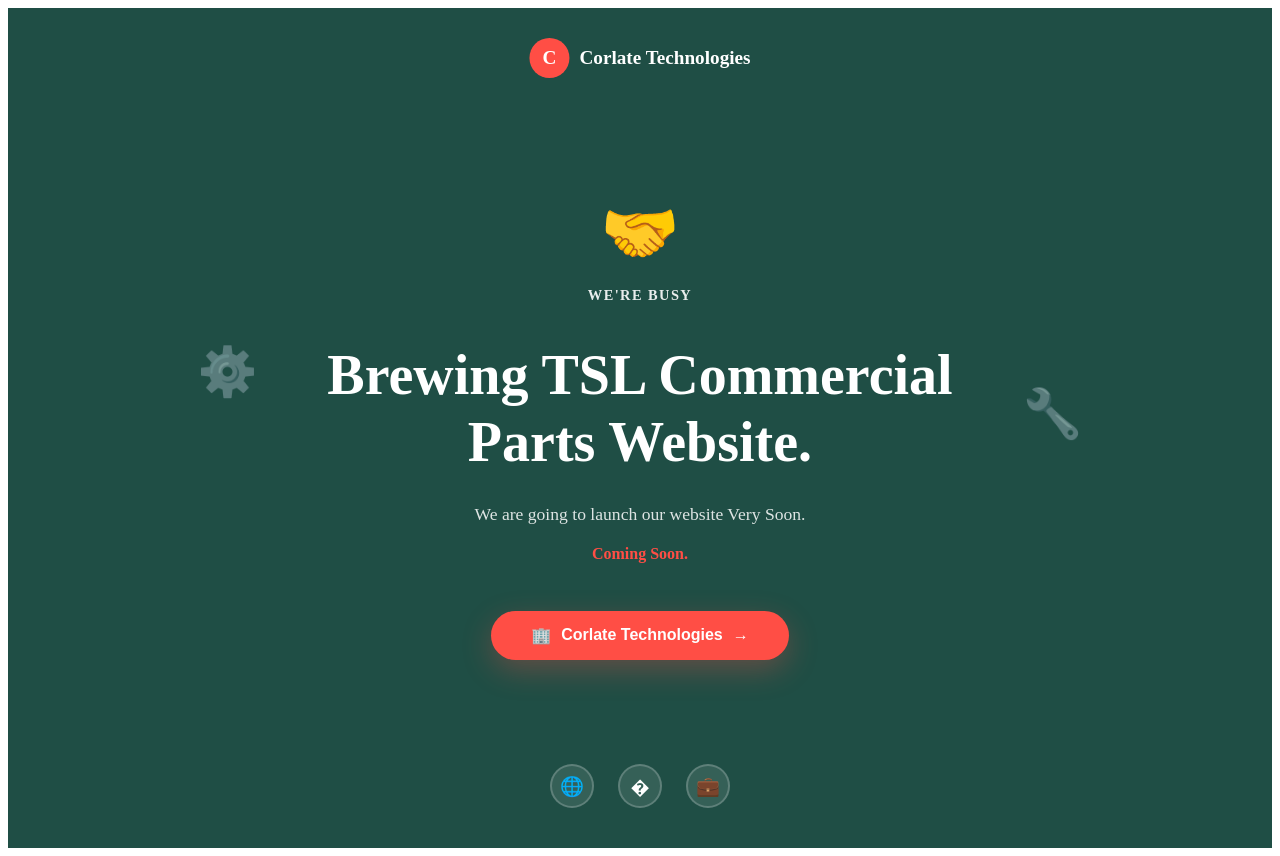
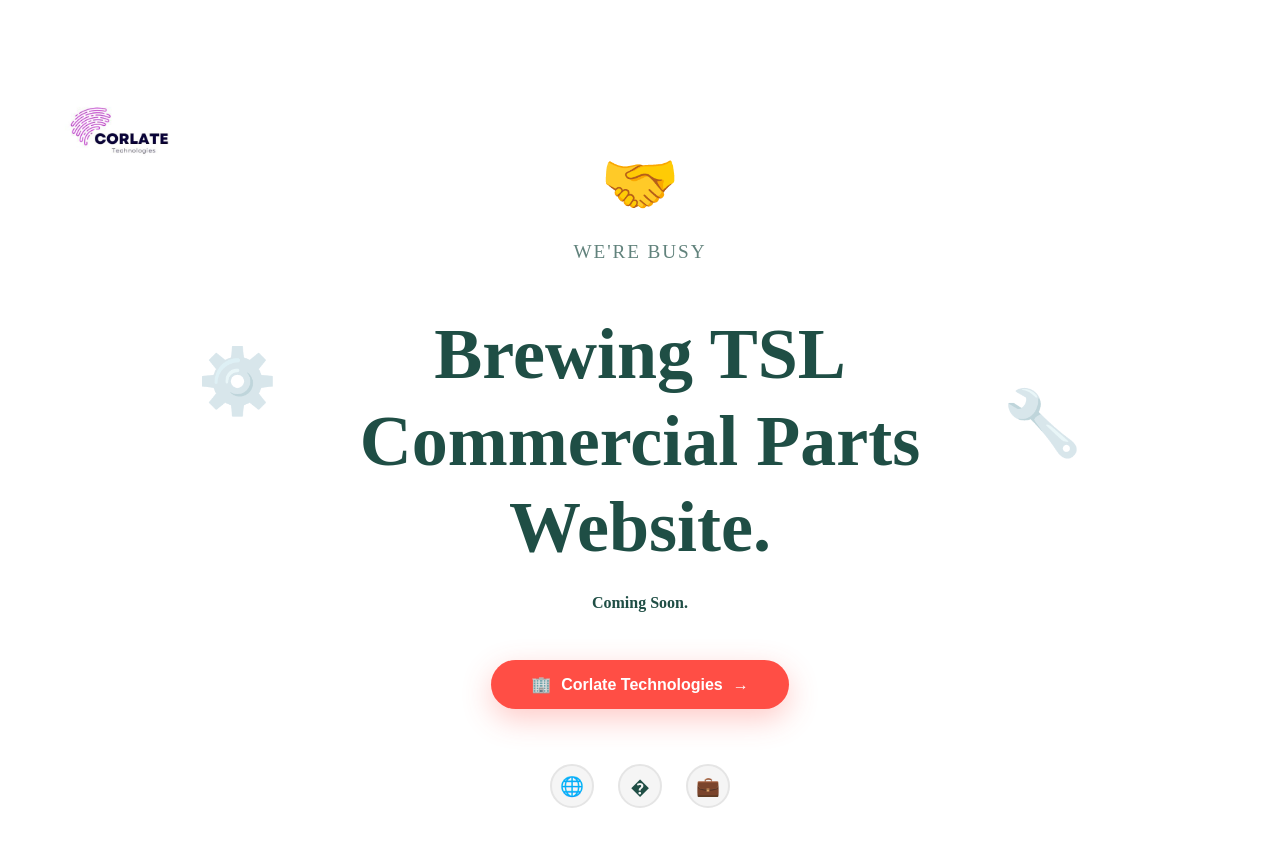
Before and after one commit to corlatetechnologies-stack/lewis, a React app in the folder tslcparts-coming-soon/: page / in a window 1280 px wide. Built offline with nearby package versions, Linux system fonts and the light colour scheme.

Commit message:
Move logo to left corner, update text hierarchy - make main heading bigger and bolder

```diff
--- a/tslcparts-coming-soon/src/components/ComingSoonBanner.js
+++ b/tslcparts-coming-soon/src/components/ComingSoonBanner.js
@@ -4,7 +4,7 @@
     const styles = {
         container: {
             minHeight: '100vh',
-            backgroundColor: '#1f4e45',
+            backgroundColor: '#ffffff',
             display: 'flex',
             flexDirection: 'column',
             justifyContent: 'center',
@@ -16,28 +16,13 @@
         header: {
             position: 'absolute',
             top: '30px',
-            left: '50%',
-            transform: 'translateX(-50%)',
-            display: 'flex',
-            alignItems: 'center',
-            gap: '10px',
+            left: '40px',
+            zIndex: 10,
         },
-        headerCircle: {
-            width: '40px',
-            height: '40px',
-            backgroundColor: '#FF4E45',
-            borderRadius: '50%',
-            display: 'flex',
-            alignItems: 'center',
-            justifyContent: 'center',
-            color: '#ffffff',
-            fontSize: '1.2rem',
-            fontWeight: 'bold',
-        },
-        headerText: {
-            fontSize: '1.2rem',
-            fontWeight: '600',
-            color: '#ffffff',
+        headerLogo: {
+            height: '180px',
+            width: 'auto',
+            objectFit: 'contain',
         },
         content: {
             position: 'relative',
@@ -50,47 +35,45 @@
             marginBottom: '1rem',
         },
         smallText: {
-            fontSize: '0.9rem',
-            fontWeight: '600',
-            color: '#ffffff',
+            fontSize: '1.2rem',
+            fontWeight: '500',
+            color: '#1f4e45',
             marginBottom: '1rem',
             letterSpacing: '0.1em',
             textTransform: 'uppercase',
-            opacity: 0.9,
+            opacity: 0.7,
         },
         mainHeading: {
-            fontSize: '3.5rem',
-            fontWeight: 'bold',
-            color: '#ffffff',
+            fontSize: '4.5rem',
+            fontWeight: '900',
+            color: '#1f4e45',
             marginBottom: '1.5rem',
             lineHeight: '1.2',
         },
         decorativeEmoji1: {
             position: 'absolute',
-            fontSize: '3rem',
+            fontSize: '4rem',
             left: '15%',
             top: '40%',
-            opacity: 0.5,
-            filter: 'grayscale(50%)',
+            opacity: 0.3,
         },
         decorativeEmoji2: {
             position: 'absolute',
-            fontSize: '3rem',
+            fontSize: '4rem',
             right: '15%',
             top: '45%',
-            opacity: 0.5,
-            filter: 'grayscale(50%)',
+            opacity: 0.3,
         },
         description: {
             fontSize: '1.1rem',
-            color: '#ffffff',
+            color: '#1f4e45',
             marginBottom: '1rem',
             lineHeight: '1.6',
-            opacity: 0.85,
+            opacity: 0.7,
         },
         subtitle: {
             fontSize: '1rem',
-            color: '#FF4E45',
+            color: '#1f4e45',
             marginBottom: '3rem',
             fontWeight: '600',
         },
@@ -126,15 +109,15 @@
             width: '40px',
             height: '40px',
             borderRadius: '50%',
-            backgroundColor: 'rgba(255, 255, 255, 0.1)',
+            backgroundColor: '#f5f5f5',
             display: 'flex',
             justifyContent: 'center',
             alignItems: 'center',
-            color: '#ffffff',
+            color: '#1f4e45',
             fontSize: '1.2rem',
             cursor: 'pointer',
             transition: 'all 0.3s ease',
-            border: '2px solid rgba(255, 255, 255, 0.2)',
+            border: '2px solid #e5e5e5',
         },
     };
 
@@ -177,24 +160,22 @@
         <div style={styles.container}>
             {/* Header Logo */}
             <div style={styles.header}>
-                <div style={styles.headerCircle}>C</div>
-                <span style={styles.headerText} className="header-text">Corlate Technologies</span>
+                <img
+                    src="/images/corlate-logo.jpeg"
+                    alt="Corlate Technologies"
+                    style={styles.headerLogo}
+                />
             </div>
 
-            {/* Decorative Emojis */}
-            <div style={styles.decorativeEmoji1} className="decorative-emoji">⚙️</div>
-            <div style={styles.decorativeEmoji2} className="decorative-emoji">🔧</div>
+            {/* Decorative Icons */}
+            <div style={{...styles.decorativeEmoji1, color: '#1f4e45'}} className="decorative-emoji">⚙️</div>
+            <div style={{...styles.decorativeEmoji2, color: '#1f4e45'}} className="decorative-emoji">🔧</div>
 
             {/* Main Content */}
             <div style={styles.content}>
                 <div style={styles.emoji}>🤝</div>
-                <p style={styles.smallText}>WE'RE BUSY</p>
-                <h1 style={styles.mainHeading} className="main-heading">
-                    Brewing TSL Commercial Parts Website.
-                </h1>
-                <p style={styles.description} className="description-text">
-                    We are going to launch our website Very Soon.
-                </p>
+                <p style={styles.smallText} className="header-text">WE'RE BUSY</p>
+                <h1 style={styles.mainHeading} className="main-heading">Brewing TSL Commercial Parts Website.</h1>
                 <p style={styles.subtitle}>Coming Soon.</p>
 
                 <button
```
Also changed, not shown: tslcparts-coming-soon/dist/bundle.js, tslcparts-coming-soon/dist/images/corlate-logo.jpeg (added), tslcparts-coming-soon/dist/index.html, tslcparts-coming-soon/public/images/corlate-logo.jpeg (added).
